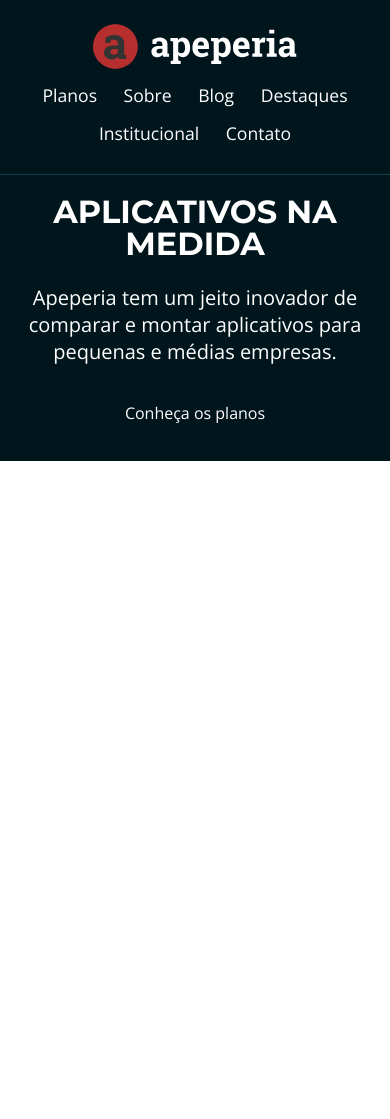
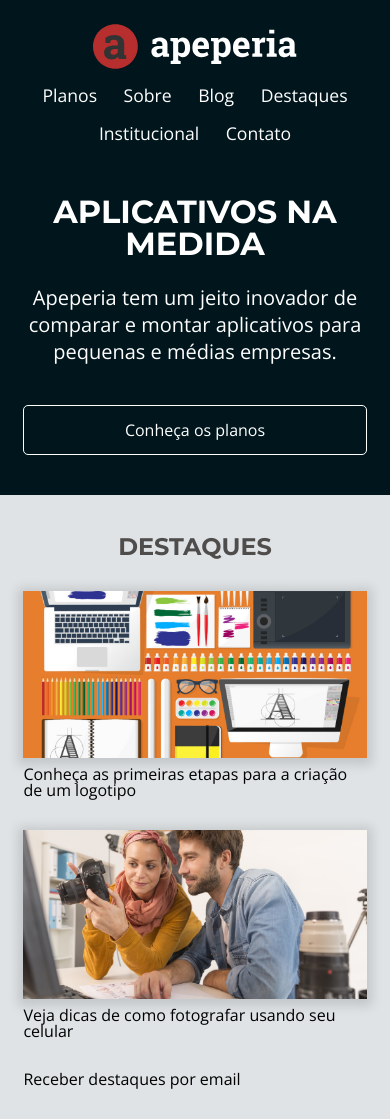
Before and after one commit to felipesegala/Projeto-layouts-responsivos, a plain HTML site: page index.html in a window 390 px wide. Before the commit the page ends 844 px from the top, so only its background shows below. Drawn offline with nearby package versions, Linux system fonts and the light colour scheme.

Commit message:
estilizações para mobile-first, variaveis css, medida rem, EMMET html

```diff
--- a/css/base.css
+++ b/css/base.css
@@ -1,3 +1,47 @@
+:root {
+    --branco: #FFF;
+    --azul-claro: #DFE3E5;
+    --vermelho-forte: #B72E2E;
+    --cinza-escuro: #4F4C4C;
+    --cinza-claro: #F7F4F4;
+    --cinza-medio: #D9D9D9;
+
+    --fonte-link: #0084FF;
+    --fonte-cinza: #666;
+    --borda-cabecalho-mobile: #103D4A;
+    --bg-rodape: #333;
+    --bg-chamada-mobile: #00161C;
+
+    --planos-cartao-start: #56CCF2;
+    --planos-cartao-ultra: #B04CD9;
+    --planos-cartao-mega: #E33B3B;
+
+    --montserrat: 'Montserrat', sans-serif;
+}
+
+
+
 body {
     font-family: Open sans, sans-serif;
 }
+
+.container {
+    padding-right: 6%;
+    padding-left: 6%;
+}
+
+.botao {
+    text-align: center;
+
+    display: block;
+
+    width: 100%;
+    max-width: 350px;
+
+    box-sizing: border-box;
+
+    padding: 1rem 2rem;
+
+    border: 1px solid var(--branco);
+    border-radius: 5px;
+}
--- a/css/cabecalho.css
+++ b/css/cabecalho.css
@@ -1,5 +1,5 @@
 .cabecalho {
-    color: #FFF;
+    color: var(--branco);
 
     width: 100%;
 
@@ -12,7 +12,8 @@
     padding-top: .75rem;
     padding-bottom: .75rem;
 
-    border-bottom: 1px solid #103D4A;
+    --borda-cabecalho-mobile:
+    border-bottom: 1px solid var(--borda-cabecalho-mobile);
 
     position: absolute;
 }
--- a/css/chamada.css
+++ b/css/chamada.css
@@ -3,17 +3,17 @@
     flex-direction: column;
     align-items: center;
 
-    color: #FFF;
+    color: var(--branco);
     text-align: center;
 
-    background-color: #00161C;
+    background-color: var(--bg-chamada-mobile);
 
     padding-top: 12.25rem;
     padding-bottom: 2.5rem;
 }
 
 .chamada__titulo {
-    font-family: 'Montserrat', serif;
+    font-family: var(--montserrat);
     font-size: 2rem;
     font-weight: 700;
     text-transform: uppercase;
--- /dev/null
+++ b/css/destaques.css
@@ -0,0 +1,33 @@
+.destaques {
+    background-color: var(--azul-claro);
+
+    padding-top: 2.5rem;
+    padding-bottom: 2rem;
+}
+
+.destaques__titulo {
+    color: var(--cinza-escuro);
+    font-weight: 700;
+    font-size: 1.5rem;
+    font-family: var(--montserrat);
+    text-transform: uppercase;
+    text-align: center;
+
+    margin-bottom: 2rem;
+}
+
+.destaques__painel {
+    display: flex;
+    flex-direction: column;
+    align-items: center;
+
+    margin-bottom: 2rem;
+}
+
+.destaques__painel-imagem {
+    width: 100%;
+
+    box-shadow: 0 2px 10px 5px #00000020;
+
+    margin-bottom: .5rem;
+}
--- a/index.html
+++ b/index.html
@@ -12,9 +12,10 @@
     <link rel="stylesheet" href="css/base.css">
     <link rel="stylesheet" href="css/cabecalho.css">
     <link rel="stylesheet" href="css/chamada.css">
+    <link rel="stylesheet" href="css/destaques.css">
 </head>
 <body>
-    <header class="cabecalho">
+    <header class="cabecalho container">
         <img class="cabecalho__logo" src="img/logo-apeperia.svg" alt="Logo da Apeperia">
         <nav class="cabecalho__navegacao">
             <ul>
@@ -28,10 +29,26 @@
         </nav>
     </header>
     <main>
-        <section class="chamada">
+        <section class="chamada container">
             <h1 class="chamada__titulo">Aplicativos Na Medida</h1>
             <p class="chamada__texto">Apeperia tem um jeito inovador de comparar e montar aplicativos para pequenas e médias empresas.</p>
-            <a class="chamada__botao" href="#">Conheça os planos</a>
+            <a class="chamada__botao botao" href="#">Conheça os planos</a>
+        </section>
+        <section class="destaques container">
+            <h2 class="destaques__titulo">Destaques</h2>
+            <a href="#">
+                <figure class="destaques__painel">
+                    <img src="img/comecando-criar-logotipo.png" alt="Painel do post sobre criação de logotipo" class="destaques__painel-imagem">
+                    <figcaption class="destaques__painel-texto">Conheça as primeiras etapas para a criação de um logotipo</figcaption>
+                </figure>
+            </a>
+            <a href="#">
+                <figure class="destaques__painel">
+                    <img src="img/dicas-fotografia.png" alt="Painel do post sobre fotografia com celular" class="destaques__painel-imagem">
+                    <figcaption class="destaques__painel-texto">Veja dicas de como fotografar usando seu celular</figcaption>
+                </figure>
+            </a>
+            <a href="#" class="destaques__botao">Receber destaques por email</a>
         </section>
     </main>
 </body>
```
